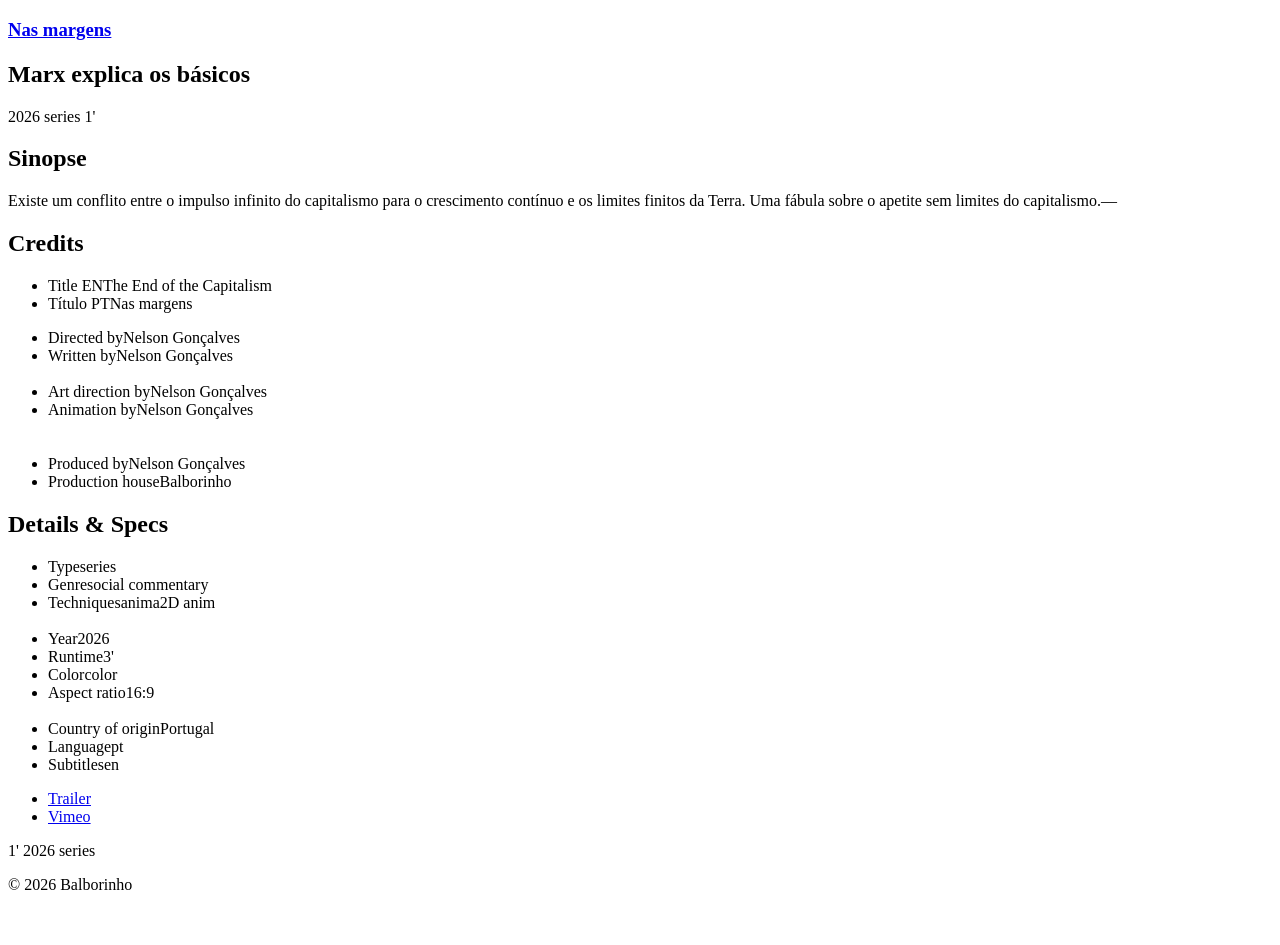
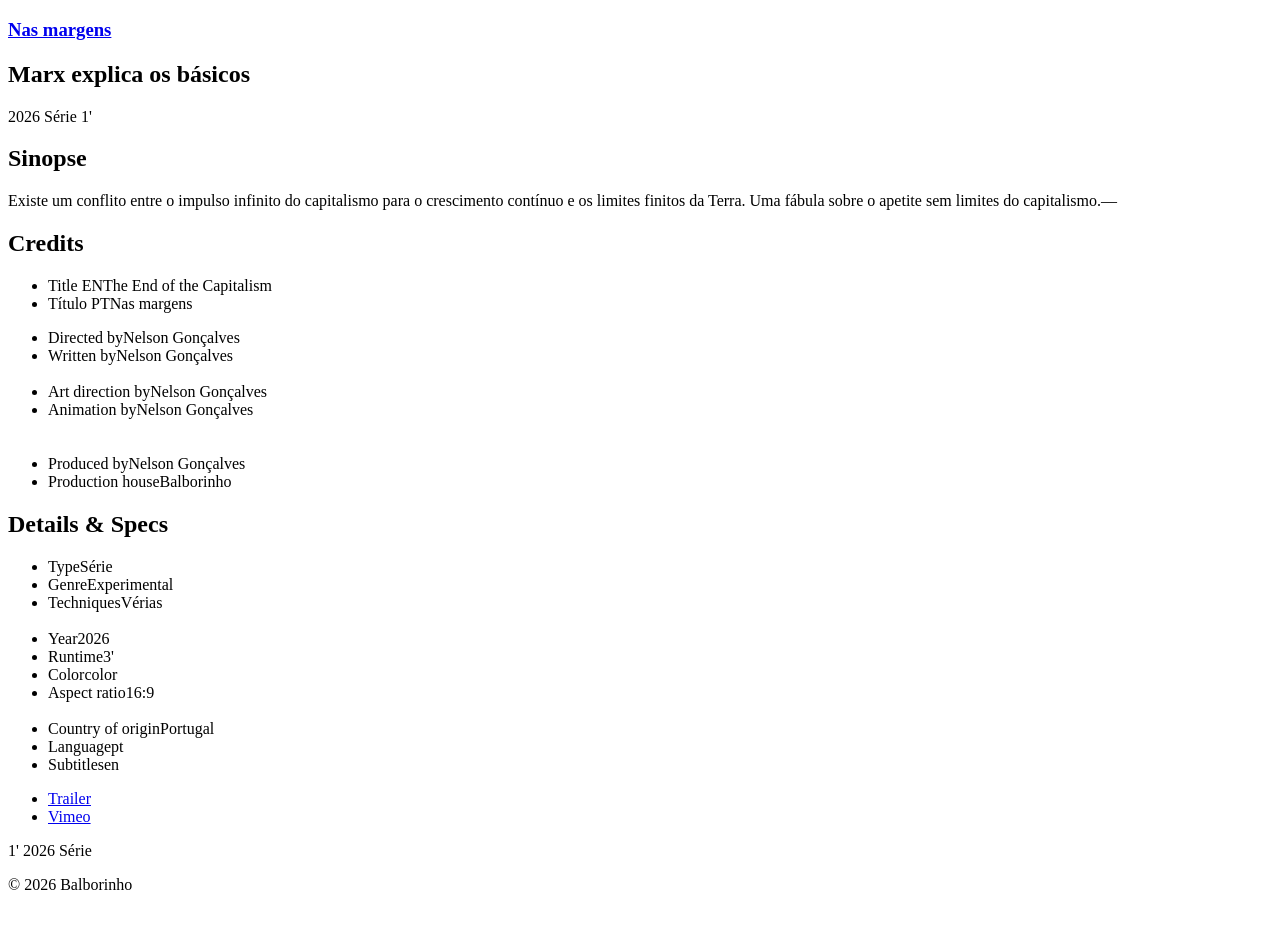
Before and after one commit to nafergo/webtest, a Jekyll site: the page built from _products/nas-margens.md, in a window 1280 px wide and 1400 px high, scrolled down 628 px. Shown: the part 152-1097 px from the top of the window. Built offline with Jekyll 4.4.1, drawn with Linux system fonts in a browser that asks for light colours.

Commit message:
Revise language and genre in nas-margens.md
Updated various fields in nas-margens.md to correct language and genre classifications.

```diff
--- a/_products/nas-margens.md
+++ b/_products/nas-margens.md
@@ -3,24 +3,24 @@ title: "Nas margens"
 titulo-en: "The End of the Capitalism"
 titulo-pt: "Nas margens"
 subtitle: "Marx explica os básicos"
-type: ['2026', 'series', "1'"]
+type: ['2026', 'Série', "1'"]
 
 assets: /static/images/products/nas-margens/
 
 date: 2026-01-30
 
 
-project-type: ['series']
+project-type: ['Série']
 # TIPO Curta, Série, Curtinha
 # TYPE Short, Series, Very short
 
-genre: social commentary
+genre: Experimental
 # GÉNERO	Comédia, Drama, Tragédia, Fantasia, Ficção Científica, Terror/Horror, Suspense, Aventura, Romance, Mistério, Fábula, Satírico/Sátira, Experimental, Surreal/Absurdo, Poético, Psicológico, Infantil, Família, Musical, Noir, Documental (animado)
 # GENRE	Comedy, Drama, Tragedy, Fantasy, Science Fiction (Sci-Fi), Horror, Thriller, Adventure, Romance, Mystery, Fable, Satire, Experimental, Surreal/Absurd, Poetic, Psychological, Children’s, Family, Musical, Noir, Animated Documentary
 # TOM Crítica social, Político, Filosófico, Metafórico, Alegórico, Autobiográfico, Educativo, Humor negro, Irónico, Sarcástico, Contemplativo, Poético, Experimental, Abstrato, Minimalista, Sensível/Intimista, Emocional, Distópico, Utópico, Crítico, Satírico
 # TONE	Social Commentary, Political, Philosophical, Metaphorical, Allegorical, Autobiographical, Educational, Dark Humor, Ironic, Sarcastic, Contemplative, Poetic, Experimental, Abstract, Minimalist, Intimate, Emotional, Dystopian, Utopian, Critical, Satirical
 
-techniques: 'anima2D anim'
+techniques: 'Vérias'
 # TÉCNICAS Animação 3D, Animação 2D,	Animação 2D digital (frame-a-frame),	Rotoscopia, Animação cut-out digital, Stop-motion
 # TECHNIQUES 3D animation,	2D animation, 2D digital animation (frame-by-frame), Rotoscoping, Digital cut-out animation, Stop-motion
 
```
